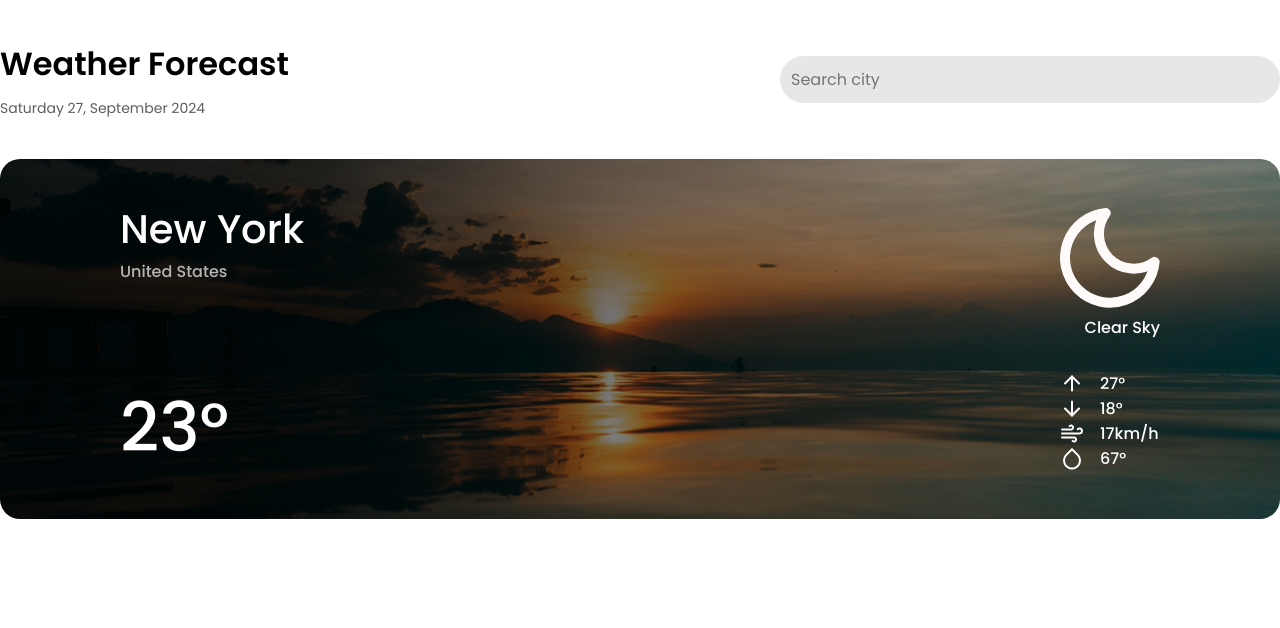
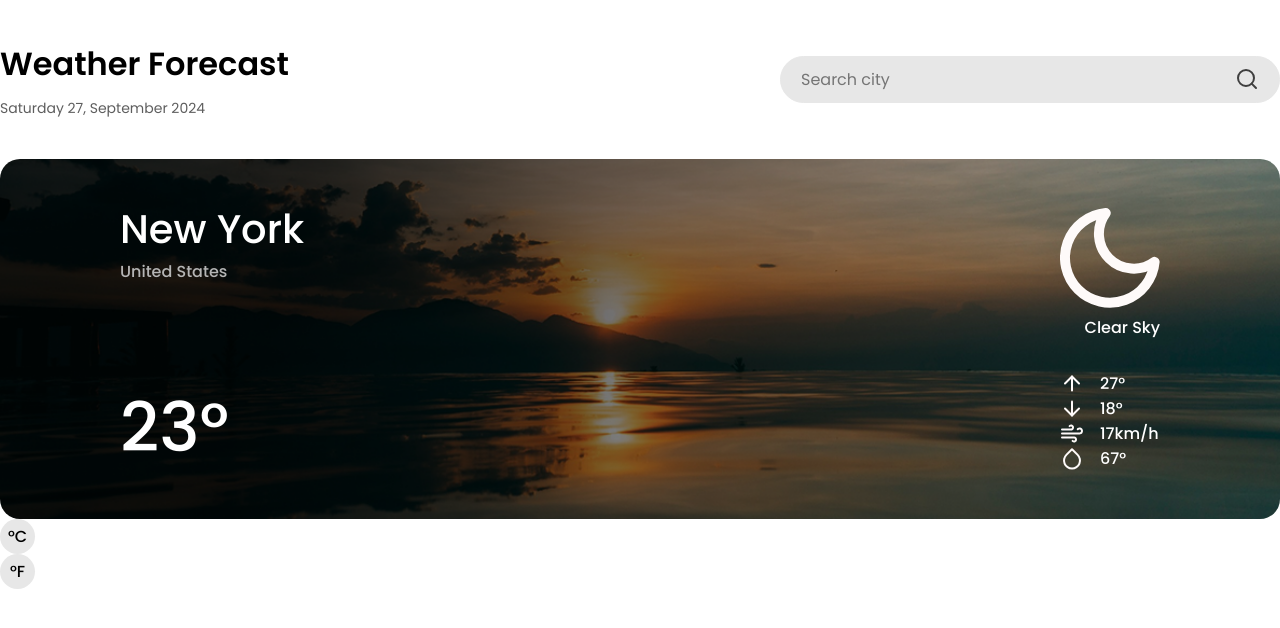
Before and after one commit to Hazemorn/Weather-App--StudyProject, a React (Vite) app in the folder weather-app/: page / in a window 1280 px wide. Shown: the top 628 px of the page. Built offline with nearby package versions, Linux system fonts and the light colour scheme.

Commit message:
update weatherDashboard, added Scale

```diff
--- /dev/null
+++ b/weather-app/src/assets/styles/_mixin.scss
@@ -0,0 +1,10 @@
+@mixin flex-hybrid ($jc, $ai) {
+    display: flex;
+    justify-content: $jc;
+    align-items: $ai;
+}
+
+@mixin flex-direction( $direction) {
+    display: flex;
+    flex-direction: $direction;
+}
--- a/weather-app/src/components/PlaceSelector/PlaceSelector.module.scss
+++ b/weather-app/src/components/PlaceSelector/PlaceSelector.module.scss
@@ -1,9 +1,9 @@
+@use '../../assets/styles/mixin' as *;
+
 .dashboard_header {
     padding: 40px 0;
-    display: flex;
+    @include flex-hybrid (space-between, center);
     flex-direction: row;
-    justify-content: space-between;
-    align-items: center;
 
     &__info {
         h3 {
@@ -24,9 +24,23 @@
         background: var(--bg-search);
         width: 100%;
         max-width: 500px;
-        padding: 10px 10px;
+        padding: 10px 20px;
         border-radius: 30px;
         box-sizing: border-box;
+        @include flex-hybrid(space-between, center);
+        flex-direction: row;
+        input {
+            flex-grow: 1;
+            outline: none;
+            border: none;
+        }
+        button {
+            cursor: pointer;
+            transition: transform 0.2s ease;
+            &:hover {
+                transform: scale(1.2);
+              }
+        }
     }
 
 }
--- a/weather-app/src/components/PlaceSelector/PlaceSelector.tsx
+++ b/weather-app/src/components/PlaceSelector/PlaceSelector.tsx
@@ -10,7 +10,8 @@ const PlaceSelector = () => {
                         <h3>Saturday  27, September 2024 </h3>
                     </div>
                     <div className={s.dashboard_header__search}>
-                        <input type='text' placeholder='Search city'/>
+                        <input type='search' placeholder='Search city' maxLength={70}/>
+                        <button><img src='/magnifier.svg' alt='magnifier'/></button>
                     </div>
                 </div>
             </div>
--- /dev/null
+++ b/weather-app/src/components/Scale/Scale.module.scss
@@ -0,0 +1,11 @@
+@use '../../assets/styles/mixin' as *;
+.scale {
+
+    &__item {
+        width: 35px;
+        height: 35px;
+        border-radius: 50%;
+        background-color: var(--bg-search);
+        @include flex-hybrid (center, center);
+    }
+}
--- /dev/null
+++ b/weather-app/src/components/Scale/Scale.tsx
@@ -0,0 +1,16 @@
+import s from './Scale.module.scss';
+
+const Scale = () => {
+    return (
+        <div className={s.scale}>
+            <div className={s.scale__item}>
+                <p>°C</p>
+            </div>
+            <div className={s.scale__item}>
+                <p>°F</p>
+                </div>
+        </div>
+     );
+}
+
+export default Scale;
--- a/weather-app/src/components/WeatherDashboard/WeatherDashboard.module.scss
+++ b/weather-app/src/components/WeatherDashboard/WeatherDashboard.module.scss
@@ -1,3 +1,5 @@
+@use '../../assets/styles/mixin' as *;
+
 .dashboard {
     border-radius: 20px;
     background-image: url(../../assets/img/bg-sunset.png);
@@ -5,13 +7,10 @@
     background-repeat: no-repeat;
     background-position: center center;
     color: var(--white-color);
-    display: flex;
-    justify-content: space-between;
-    align-items: center;
+    @include flex-hybrid (space-between, center);
     padding: 40px 120px;
     &__gen_info {
-        display: flex;
-        flex-direction: column;
+        @include flex-direction (column);
         justify-content: space-between;
         height: 280px;
     }
@@ -32,20 +31,17 @@
     }
 
     &__additional_info {
-        display: flex;
-        flex-direction: column;
+        @include flex-direction (column);
         gap: 23px;
     }
 
     &__info__item {
-        display: flex;
-        flex-direction: row;
+        @include flex-direction (row);
         gap: 16px;
     }
 
     &__info__sky {
-        display: flex;
-        flex-direction: column;
+        @include flex-direction (column);
         align-items: end;
         img {
             width: 100px;
--- a/weather-app/src/components/WeatherDashboard/WeatherDashboard.tsx
+++ b/weather-app/src/components/WeatherDashboard/WeatherDashboard.tsx
@@ -1,4 +1,5 @@
 import PlaceSelector from "../PlaceSelector/PlaceSelector";
+import Scale from "../Scale/Scale";
 import s from './WeatherDashboard.module.scss'
 
 const WeatherDashboard = () => {
@@ -43,6 +44,7 @@ const WeatherDashboard = () => {
                     </div>
                 </div>
             </div>
+            <Scale/>
         </section>
      );
 }
```
Also changed, not shown: weather-app/public/magnifier.svg (renamed from weather-app/src/assets/img/magnifier.svg).
